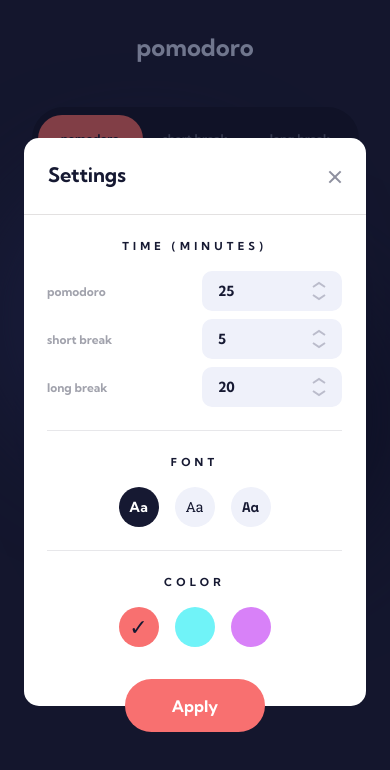
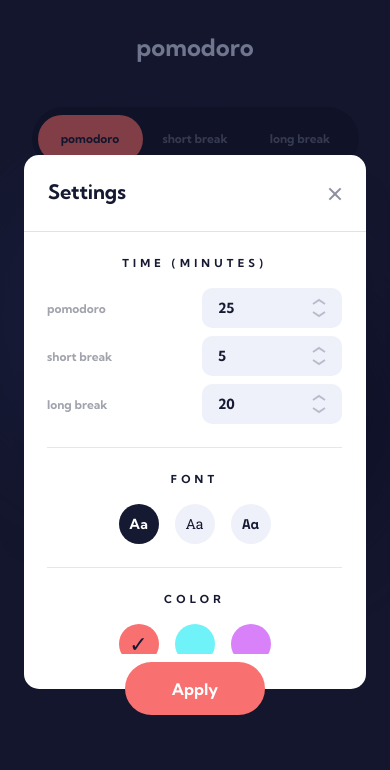
Before and after one commit to funmilolajire/pomodoro-fm, a React (Vite) app: page / in a window 390 px wide. Both pictures are taken after a click on the button 195 px from the left and 612 px from the top of the page. Shown: the top 770 px of the page. Built offline with nearby package versions, Linux system fonts and the light colour scheme.

Commit message:
lock scrolling on modal open

```diff
--- a/src/components/settings/settings.module.scss
+++ b/src/components/settings/settings.module.scss
@@ -273,7 +273,7 @@
 
     .body {
         overflow-y: auto;
-        max-height: 70vh;
+        max-height: 50vh;
 
         section {
             padding: 2.4rem 0;
```
